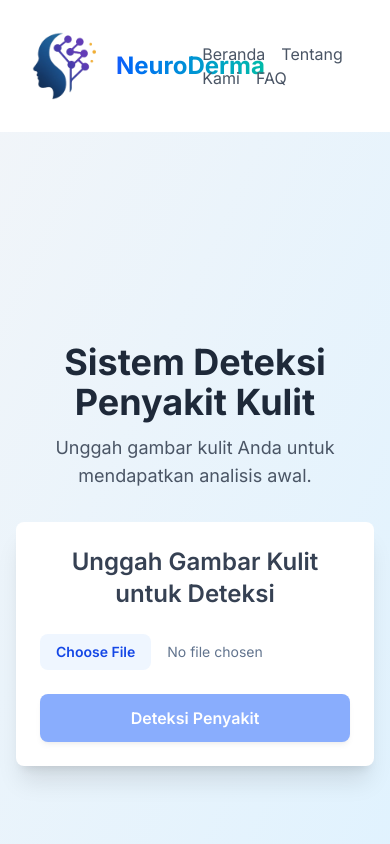
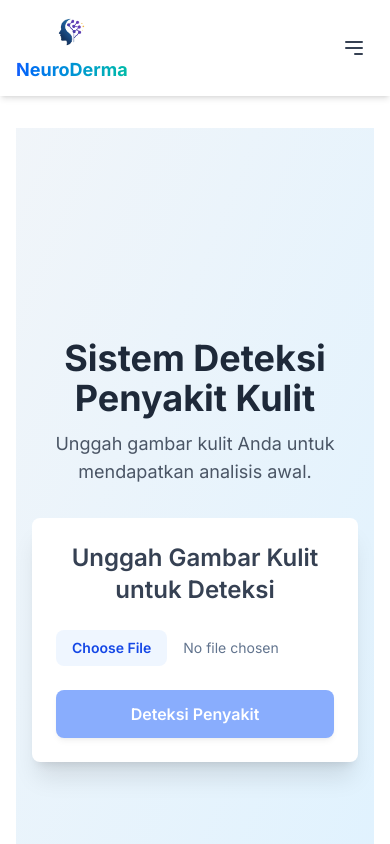
Before and after one commit to raisenbk/neuroderma-app-frontend-nextjs, a Next.js app: page / in a window 390 px wide. Shown: the top 844 px of the page. Built offline with nearby package versions, Linux system fonts and the light colour scheme.

Commit message:
Mobile Responsive Navbar

```diff
--- a/src/app/layout.jsx
+++ b/src/app/layout.jsx
@@ -1,13 +1,14 @@
 // src/app/layout.jsx
-// Pastikan Anda mengimpor font Inter atau font lain yang Anda gunakan
+'use client';
+
 import { Inter } from 'next/font/google';
-import Link from 'next/link'; // Untuk navigasi
+import Link from 'next/link';
 import Image from 'next/image';
-import './globals.css'; // Asumsi file CSS global Anda ada di sini
+import { useState } from 'react';
+import './globals.css';
 
 const inter = Inter({ subsets: ['latin'] });
 
-// Komponen Footer sederhana
 function Footer() {
   return (
     <footer className="bg-gray-100 border-t border-gray-200 mt-auto py-8">
@@ -24,40 +25,99 @@ function Footer() {
   );
 }
 
-export const metadata = {
-  title: 'Sistem Deteksi Penyakit Kulit',
-  description: 'Unggah gambar kulit Anda untuk mendapatkan analisis awal.',
-};
+export default function RootLayout({ children }) {
+  const [isMobileMenuOpen, setIsMobileMenuOpen] = useState(false);
 
-export default function RootLayout({ children }) {
+  const toggleMobileMenu = () => {
+    setIsMobileMenuOpen(!isMobileMenuOpen);
+  };
+
   return (
     <html lang="id">
-      <body className={`${inter.className} flex flex-col min-h-screen`}>
-        <header className="bg-white shadow-sm">
-          <nav className="container mx-auto px-4 py-4 flex justify-between items-center">
-            <Link href="/" className="flex items-center text-2xl font-bold text-blue-600 hover:text-blue-700">
-                <Image src="/neuroderma.png" alt="Logo" width={100} height={100} />
-                <span className="text-transparent bg-clip-text bg-gradient-to-r from-blue-600 to-teal-500">
-                  NeuroDerma
-                </span>
+      <head>
+        <title>Sistem Deteksi Penyakit Kulit</title>
+        <meta name="description" content="Unggah gambar kulit Anda untuk mendapatkan analisis awal." />
+      </head>
+      <body className={`${inter.className} flex flex-col min-h-screen bg-gray-50`}>
+        <header className="bg-white shadow-md sticky top-0 z-50">
+          <nav className="container mx-auto px-4 py-3 flex justify-between items-center">
+            <Link href="/" className="flex flex-col items-center sm:flex-row text-xl sm:text-2xl font-bold text-blue-600 hover:text-blue-700 transition-colors">
+              <div className="w-10 h-10 sm:w-12 sm:h-12 relative mb-1 sm:mb-0 sm:mr-2">
+                <Image
+                  src="/neuroderma.png"
+                  alt="Logo NeuroDerma"
+                  layout="fill"
+                  objectFit="contain"
+                />
+              </div>
+              <span className="text-transparent bg-clip-text bg-gradient-to-r from-blue-600 to-teal-500 text-center sm:text-left text-lg sm:text-xl">
+                NeuroDerma
+              </span>
             </Link>
-            <div className="space-x-4">
-              <Link href="/" className="text-gray-600 hover:text-blue-600">
+
+            <div className="md:hidden">
+              <button
+                onClick={toggleMobileMenu}
+                aria-label="Toggle Menu"
+                className="text-gray-700 hover:text-blue-600 focus:outline-none focus:ring-2 focus:ring-blue-500 p-2 rounded-md"
+              >
+                {isMobileMenuOpen ? (
+                  <svg xmlns="http://www.w3.org/2000/svg" className="h-6 w-6" fill="none" viewBox="0 0 24 24" stroke="currentColor">
+                    <path strokeLinecap="round" strokeLinejoin="round" strokeWidth={2} d="M6 18L18 6M6 6l12 12" />
+                  </svg>
+                ) : (
+                  <svg xmlns="http://www.w3.org/2000/svg" className="h-6 w-6" fill="none" viewBox="0 0 24 24" stroke="currentColor">
+                    <path strokeLinecap="round" strokeLinejoin="round" strokeWidth={2} d="M4 6h16M4 12h16m-7 6h7" />
+                  </svg>
+                )}
+              </button>
+            </div>
+
+            <div className="hidden md:flex items-center space-x-6">
+              <Link href="/" className="text-gray-700 hover:text-blue-600 transition-colors font-medium">
                 Beranda
               </Link>
-              <Link href="/tentang-kami" className="text-gray-600 hover:text-blue-600">
+              <Link href="/tentang-kami" className="text-gray-700 hover:text-blue-600 transition-colors font-medium">
                 Tentang Kami
               </Link>
-              <Link href="/faq" className="text-gray-600 hover:text-blue-600">
+              <Link href="/faq" className="text-gray-700 hover:text-blue-600 transition-colors font-medium">
                 FAQ
               </Link>
             </div>
           </nav>
+
+          {isMobileMenuOpen && (
+            <div className="md:hidden bg-white shadow-lg absolute top-full left-0 right-0 z-40"> {/* top-full untuk di bawah header */}
+              <div className="container mx-auto px-4 py-2 flex flex-col space-y-2">
+                <Link
+                  href="/"
+                  className="block px-3 py-2 rounded-md text-base font-medium text-gray-700 hover:bg-blue-50 hover:text-blue-600 transition-colors"
+                  onClick={() => setIsMobileMenuOpen(false)}
+                >
+                  Beranda
+                </Link>
+                <Link
+                  href="/tentang-kami"
+                  className="block px-3 py-2 rounded-md text-base font-medium text-gray-700 hover:bg-blue-50 hover:text-blue-600 transition-colors"
+                  onClick={() => setIsMobileMenuOpen(false)}
+                >
+                  Tentang Kami
+                </Link>
+                <Link
+                  href="/faq"
+                  className="block px-3 py-2 rounded-md text-base font-medium text-gray-700 hover:bg-blue-50 hover:text-blue-600 transition-colors"
+                  onClick={() => setIsMobileMenuOpen(false)}
+                >
+                  FAQ
+                </Link>
+              </div>
+            </div>
+          )}
         </header>
 
-        <div className="flex-grow">
+        <main className="flex-grow container mx-auto px-4 py-8">
           {children}
-        </div>
+        </main>
 
         <Footer />
       </body>
```
